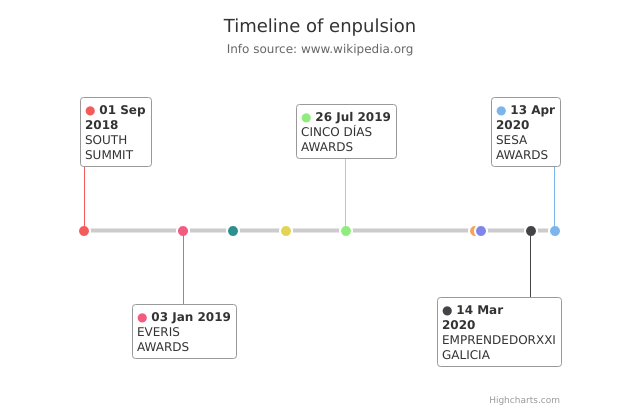
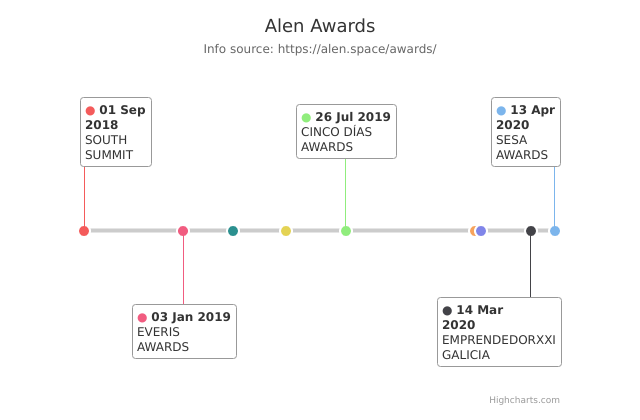
Before and after one commit to tactlabs/alenawards-timeline-chart, a Flask app: page / in a window 1280 px wide. Shown: the top 420 px of the page, without its empty margins (320-960 px from the left). Run offline with Flask 2, Linux system fonts and the light colour scheme.

Commit message:
changes in html

```diff
--- a/templates/index.html
+++ b/templates/index.html
@@ -47,10 +47,10 @@
     enabled: false
   },
   title: {
-    text: 'Timeline of enpulsion'
+    text: 'Alen Awards'
   },
   subtitle: {
-    text: 'Info source: <a href="https://en.wikipedia.org/wiki/Timeline_of_space_exploration">www.wikipedia.org</a>'
+    text: 'Info source: <a href="https://alen.space/awards/">https://alen.space/awards/</a>'
   },
   tooltip: {
     style: {
```
